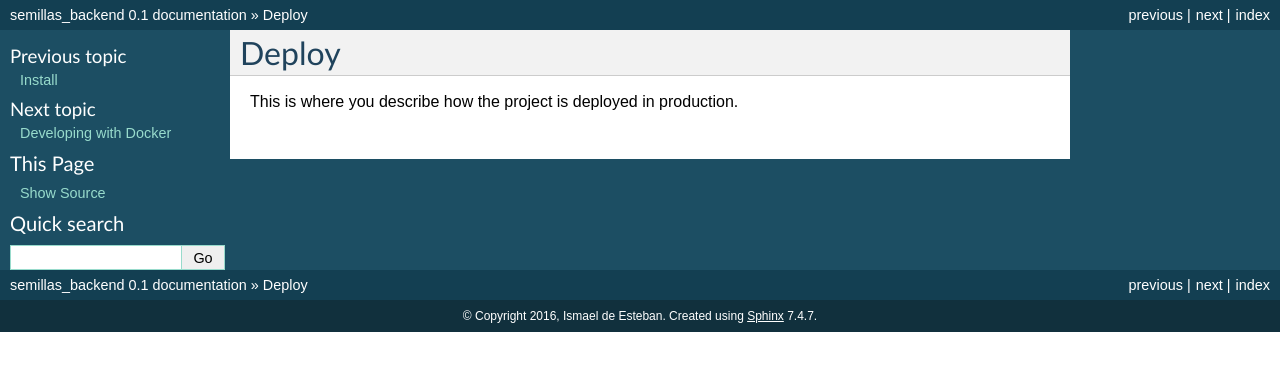
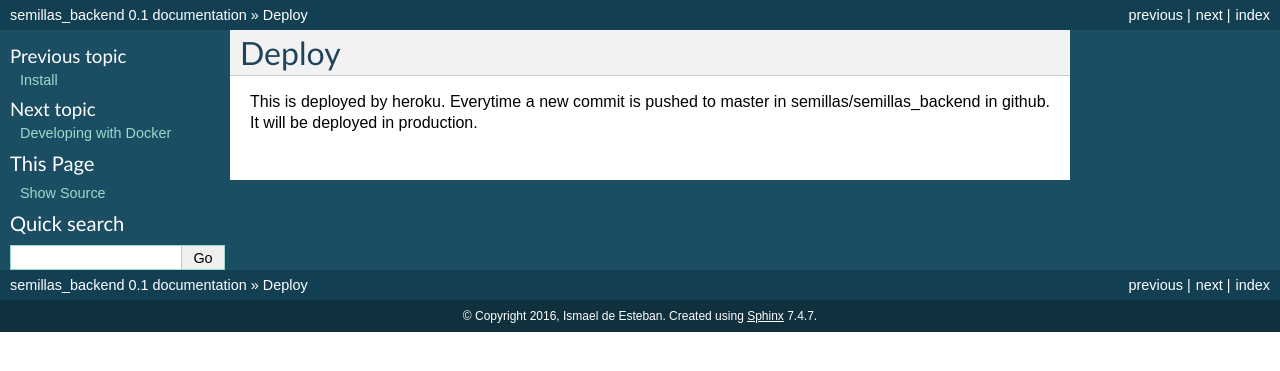
Before and after one commit to Semillas/semillas_platform, a Sphinx documentation site: the page built from docs/deploy.rst, in a window 1280 px wide. Shown: the top 371 px of the page. Built offline with Sphinx 7.4.7, drawn with Linux system fonts in a browser that asks for light colours; pages that are not in the unit, such as notebooks, are missing from menus.

Commit message:
Deploy documentation updated

```diff
--- a/docs/deploy.rst
+++ b/docs/deploy.rst
@@ -1,4 +1,3 @@
 Deploy
 ========
-
-This is where you describe how the project is deployed in production.
+This is deployed by heroku. Everytime a new commit is pushed to master in semillas/semillas_backend in github. It will be deployed in production.
```
